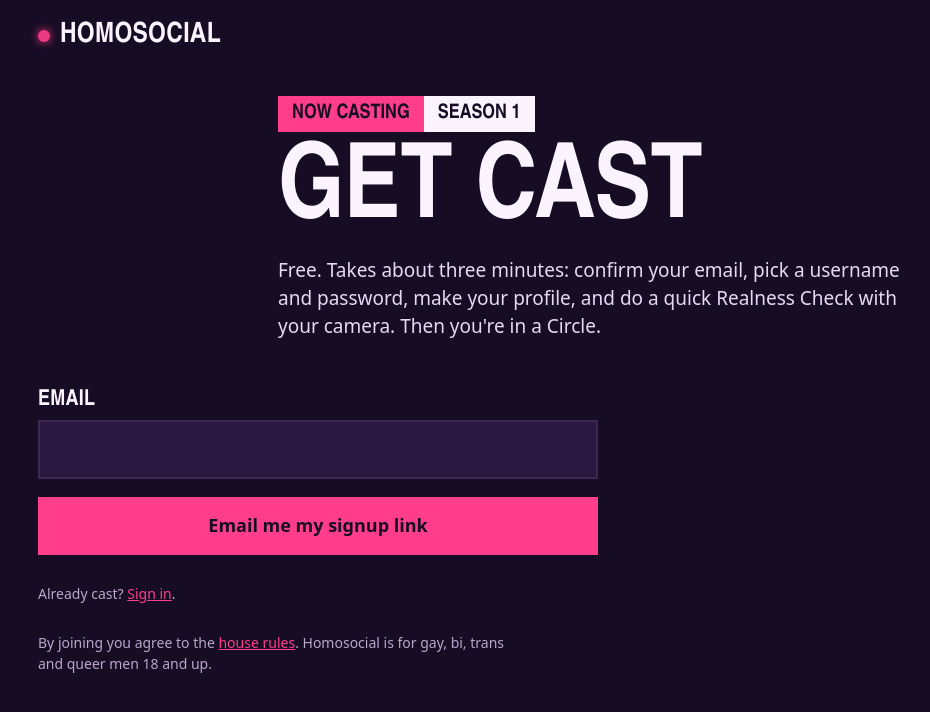
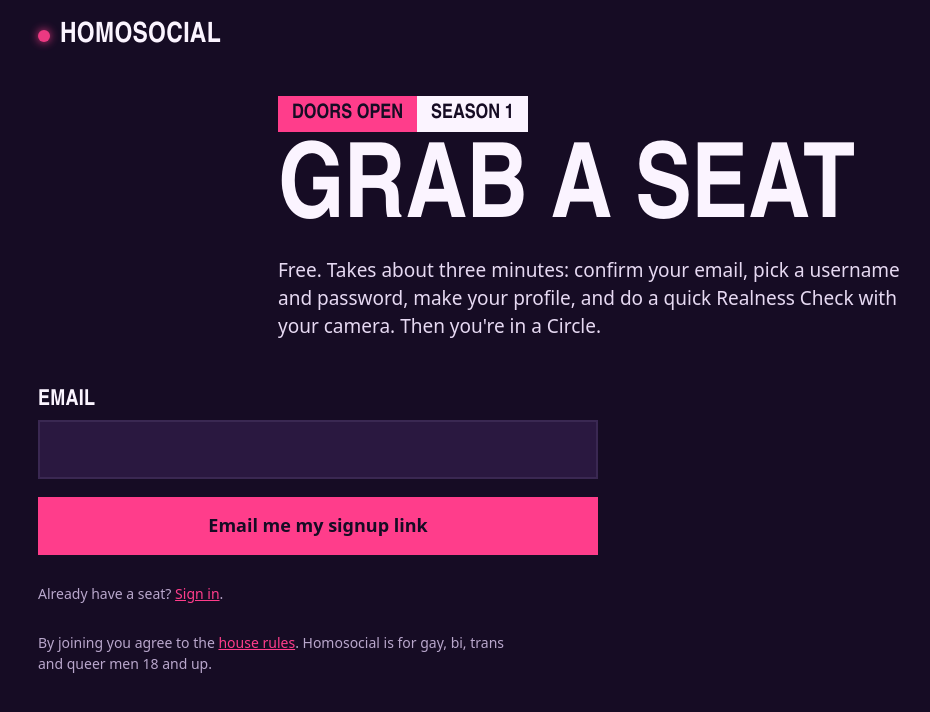
Before and after one commit to jlow2020/homosocial, a Next.js app: page /join in a window 1280 px wide. Shown: the top 712 px of the page, without its empty margins (6-936 px from the left). Built offline with nearby package versions, Linux system fonts and the light colour scheme; no server answers.

Commit message:
Join: Grab a seat, Doors open

```diff
--- a/src/app/join/JoinForm.tsx
+++ b/src/app/join/JoinForm.tsx
@@ -55,7 +55,7 @@
         </button>
       </form>
       <p className="fine">
-        Already cast? <a href="/signin">Sign in</a>.
+        Already have a seat? <a href="/signin">Sign in</a>.
       </p>
       <p className="fine">
         By joining you agree to the <a href="/rules">house rules</a>. Homosocial
--- a/src/app/join/page.tsx
+++ b/src/app/join/page.tsx
@@ -5,7 +5,7 @@
 import { getMe, nextPath } from "@/lib/supabase-server";
 import { SEASON } from "@/lib/season";
 
-export const metadata: Metadata = { title: "Get cast | Homosocial" };
+export const metadata: Metadata = { title: "Grab a seat | Homosocial" };
 export const dynamic = "force-dynamic";
 
 const errors: Record<string, string> = {
@@ -26,10 +26,10 @@
   return (
     <main className="apply-page">
       <PageHead
-        title="Get cast"
+        title="Grab a seat"
         tag={
           <>
-            <span className="chy-hot">Now casting</span>
+            <span className="chy-hot">Doors open</span>
             <span className="chy-light">{SEASON.name}</span>
           </>
         }
```
